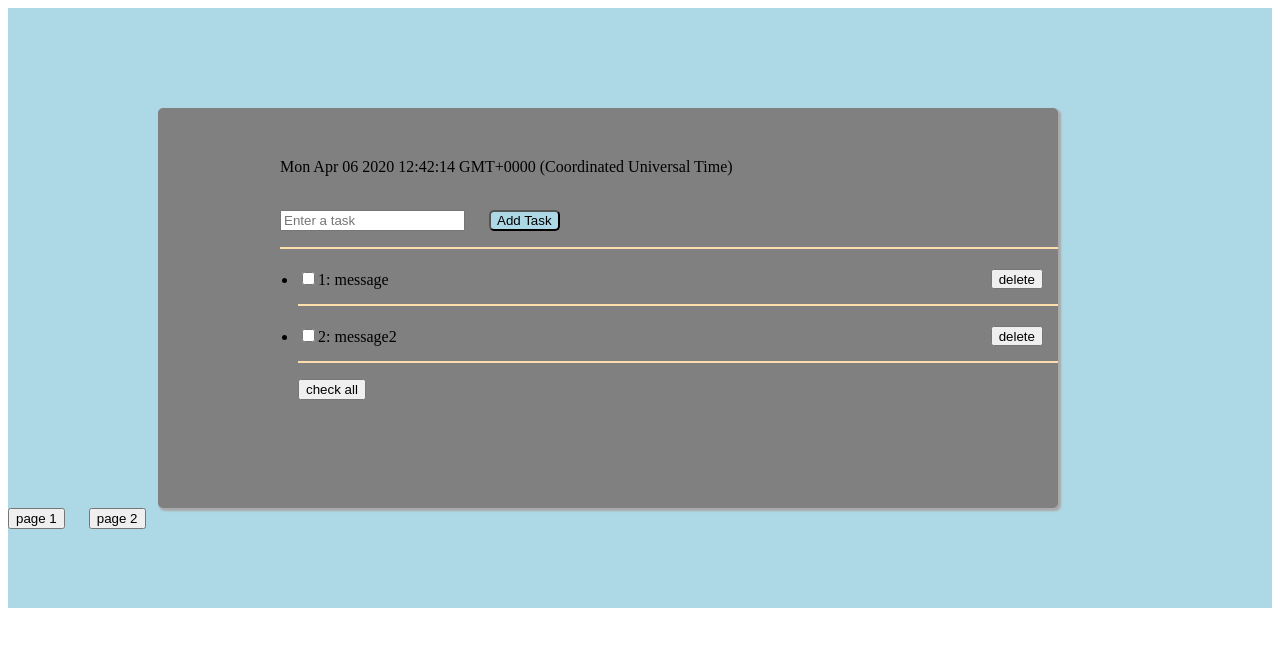
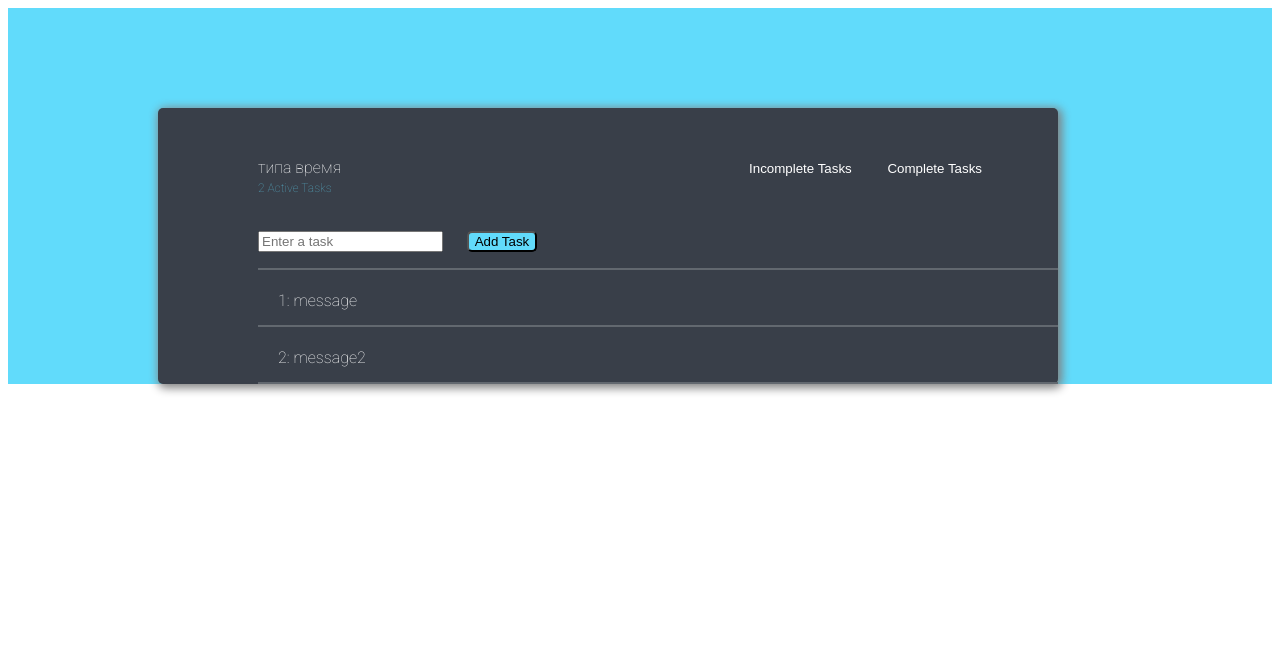
Before and after one commit to trollface2323/front, a Vue app: page / in a window 1280 px wide. Shown: the top 646 px of the page. Built offline with nearby package versions, Linux system fonts and the light colour scheme.

Commit message:
почти нормально

```diff
--- a/src/App.vue
+++ b/src/App.vue
@@ -1,11 +1,18 @@
-<template>
+<template >
   <div class="background_general">
-  <Page v-if="page" :items="items"></Page>
-  <Page v-else :items="teams"></Page>
+    <div class="background">
+      <span class="span_time"> типа время </span>
 
-    <input type="submit" value="page 1" @click="page1"> &emsp;
-    <input type="submit" value="page 2" @click="page2">
+      <span class="span_input">
+      <input type="submit" value="Incomplete Tasks" @click="page1" class="input"> &emsp;
+      <input type="submit" value="Complete Tasks" @click="page2" class="input">
+      </span><br>
+      <span class="size"> 2 Active Tasks</span>
+
+      <Page v-if="page" :items="items"></Page>
+      <Page v-else :items="teams"></Page>
     </div>
+      </div>
 </template>
 
 <script>
@@ -41,13 +48,9 @@
       }
     },
     methods:{
-      // удаление элемента на перво странице
+      // удаление элемента
       del(index){
           this.$delete(this.items,index)
-      },
-      // удаление элемента на второй странице
-      del2(index){
-          this.$delete(this.teams,index)
       },
       page1(){
         this.page = true;
@@ -105,10 +108,65 @@
 </script>
 
 <style>
-  .background_general{
-    background: lightblue; /* Цвет фона */
-    height: 500px;
+/* изменяем шрифт*/
+  @import url('https://fonts.googleapis.com/css2?family=Roboto:wght@100&display=swap');
+
+  ul#app>li{
+
+  }
+
+  .background_general {
+    background: #61DBFB; /* Цвет фона */
+    height: auto;
     width: 100%;
     padding-top: 100px;
+    color: white;
   }
+  /*изменяем шрифт*/
+  div{
+    font-family: 'Roboto', sans-serif;
+  }
+   /*псевдокласс*/
+
+  .hover:hover{
+      color:green;
+    }
+  .span_input{
+    float: right;
+    margin-right: 70px;
+  }
+  .background{
+    background-color: #393F49;
+    width: 800px;
+    /*height: 350px;*/
+    padding-left: 100px;
+    padding-top: 50px;
+    margin-left: 150px;
+    border-radius: 5px;
+    box-shadow: 2px 2px 10px 2px gray;
+
+  }
+  .span_time {
+
+  }
+  .input{
+    background-color: #393F49;
+    border: 0;
+    outline: none;
+    color: white;
+  }
+  active:active {
+    color: red;
+  }
+  .enable{
+    color: #D1D2D4;
+  }
+  .disable{
+    color: #777B81;
+  }
+  .size{
+    font-size: 12px;
+    color: #53A4BC;
+  }
+
 </style>
--- a/src/components/Page.vue
+++ b/src/components/Page.vue
@@ -1,10 +1,6 @@
 <template>
     <div>
-        <div class="background">
-        <div class="date">
-            {{data}}
-        </div>
-
+        <div>
         <div class="text_area">
         <p><br>
             <input v-model="newHuy" type="text" align="center" v-on:keyup.enter="addHuy" placeholder="Enter a task"> &emsp;
@@ -12,18 +8,23 @@
         </p>
         </div>
         <div align="left">
-        <ul>
-            <li v-for="(item, index) in items" :key="item.message" class="list">
-                <input type="checkbox" v-model="item.done">
+        <dl>
+            <dt v-for="(item, index) in items" :key="item.message" class="list">
+
+                <i class="fas fa-check-circle" style="color: red"></i>
+
+                <input type="checkbox" v-model="item.done" class="checkbox">
 
                 <span v-if="item.done"><s>{{index+1}} {{item.message}}</s></span>
                 <span v-else>{{index+1}}: {{item.message}}</span>
-                <input type="submit" value="delete" @click="del(index)" class="delete">
-            </li>
+                <span class="icon"><i class="far fa-trash-alt" ></i></span>
+<!--                кнопка удаления-->
+<!--                <input type="submit" value="delete" @click="del(index)" class="delete">-->
+            </dt>
             <p></p>
-            <input type="submit" value="check all" @click="check_all"><br>
+<!--            <input type="submit" value="check all" @click="check_all"><br>-->
 
-        </ul>
+        </dl>
         </div>
         </div>
     </div>
@@ -50,6 +51,9 @@
             },
             page1(){
                 this.page = true;
+            },
+            page2(){
+                this.page = false;
             },
             check_all(){
                 for (let i = 0; i < this.items.length; i++){
@@ -80,37 +84,30 @@
 
 <style>
     #add_button {
-        background: lightblue;
+        background: #61DBFB;
         border-radius: 5px;
-
-    }
-    .background{
-        background-color: gray;
-        width: 800px;
-        height: 350px;
-        padding-left: 100px;
-        padding-top: 50px;
-        margin-left: 150px;
-        border-radius: 5px;
-        box-shadow: 2px 2px 2px 1px darkgray;
-
     }
     .text_area{
-        border-bottom: 2px solid navajowhite;
-        margin-left: 22px
-    }
-    .date{
-        margin-left: 22px;
+        border-bottom: 2px solid #62686F;
+
     }
     .delete{
         float:right;
         height: 20px;
         margin-right: 15px;
+        background-image: url("");
     }
     .list{
-        border-bottom: 2px solid navajowhite;
+        border-bottom: 2px solid #62686F;
         margin-top: 20px;
         height: 35px;
     }
+    .checkbox {
+        opacity: 0;
+    }
+    .icon{
+        float: right;
+        margin-right: 100px;
+    }
 
 </style>
```
